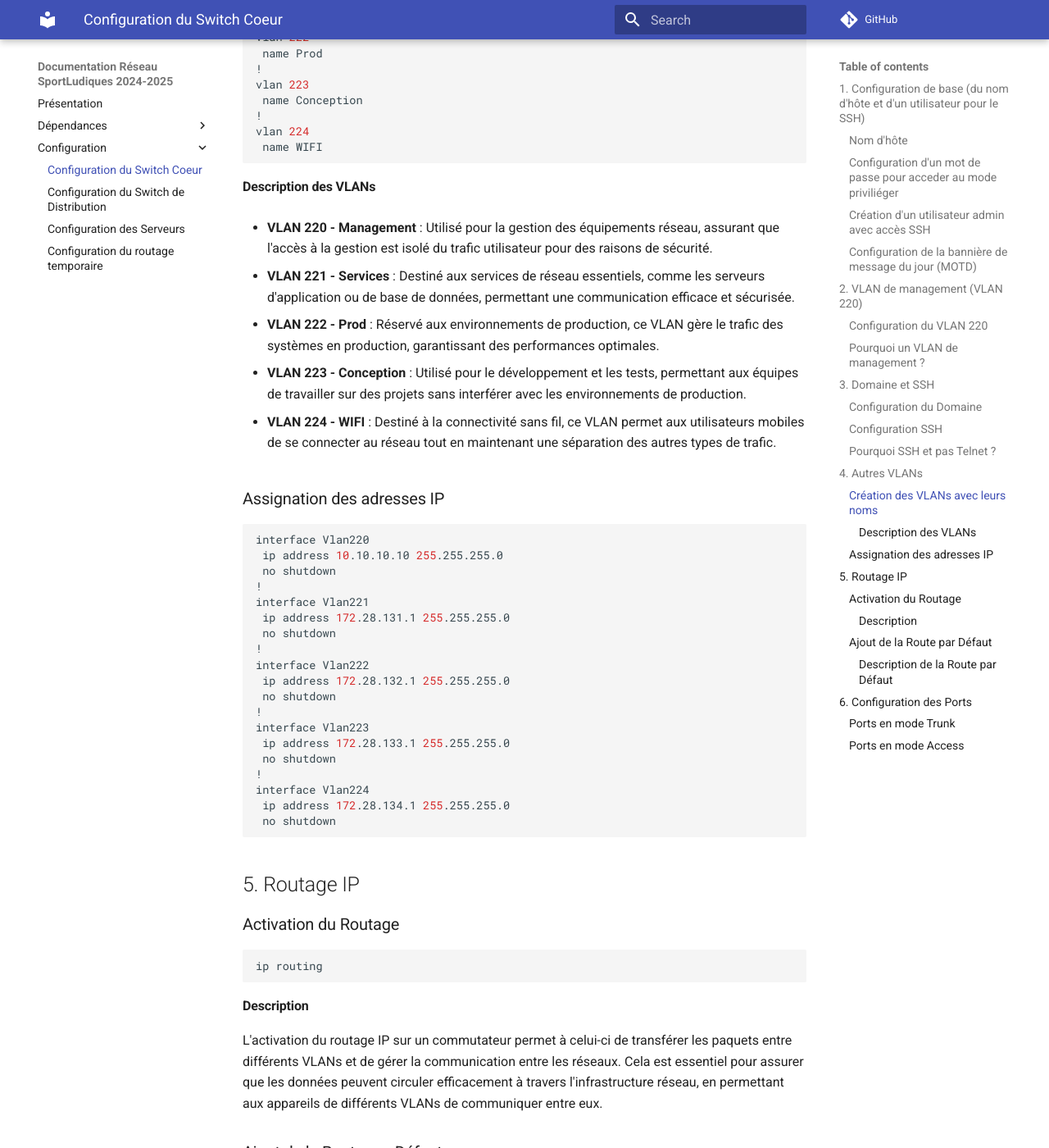
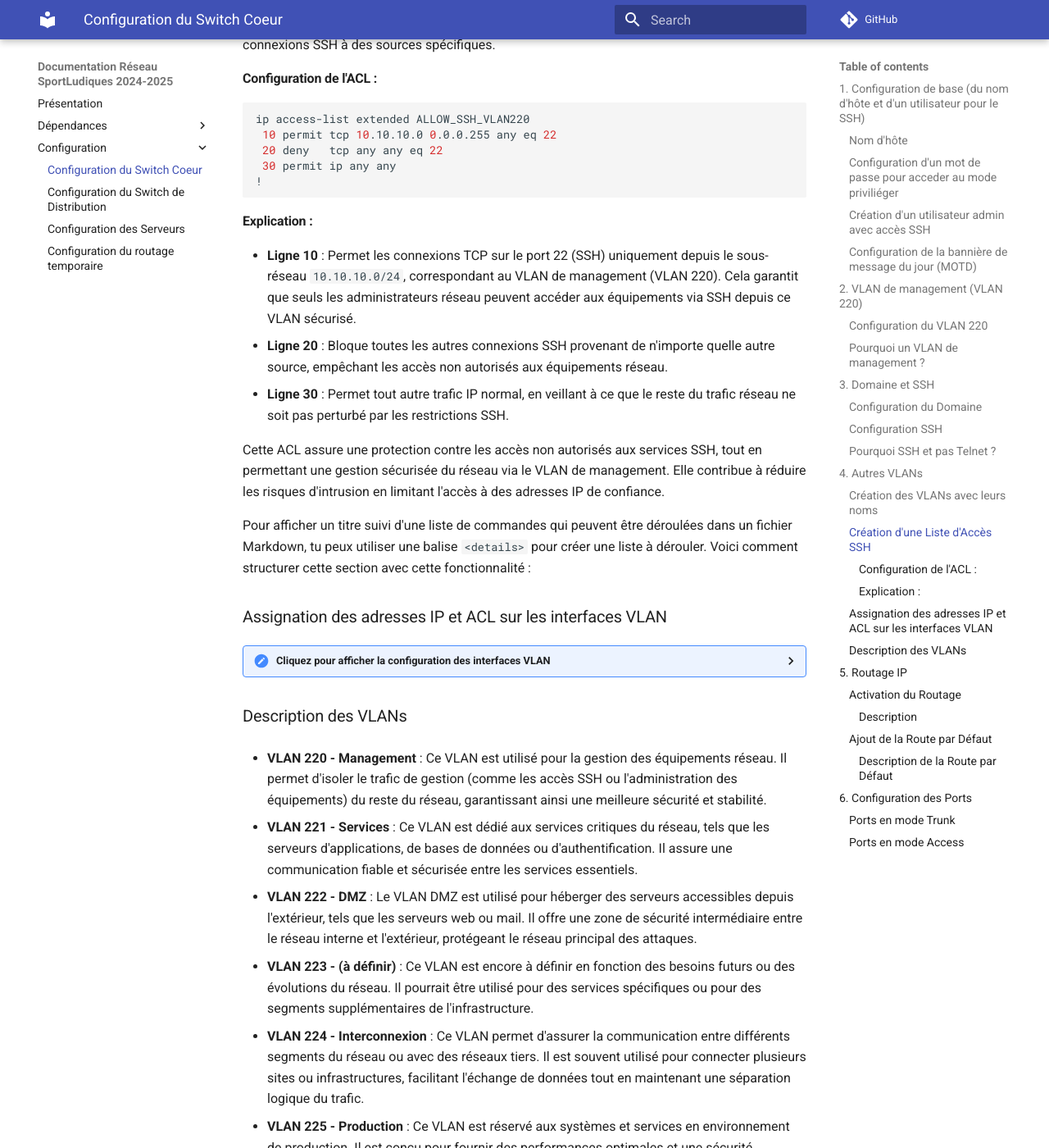
Before and after one commit to Stefanotr/projetsiotours, an MkDocs documentation site: the page built from docs/Configuration-de-base/switch-core.md, in a window 1280 px wide and 1400 px high, scrolled down 2710 px. Shown: the whole window at 82% size. Built offline with MkDocs 1.6.1 and Material for MkDocs 9.7.7, drawn with Linux system fonts in a browser that asks for light colours; comment, search, counter and statistics services are not loaded; some of the changed text lies outside the part shown.

Commit message:
swcore maj du 23/09/24

````diff
--- a/docs/Configuration-de-base/switch-core.md
+++ b/docs/Configuration-de-base/switch-core.md
@@ -85,12 +85,12 @@ Les avantages principaux de SSH sont :
 
 - **Confidentialité** : SSH assure que toutes les commandes exécutées et les données échangées restent privées.
 
-En résumé, SSH est essentiel pour administrer les équipements en toute sécurité, là où Telnet représente un risque de sécurité majeur en raison de l'absence de chiffrement.
-
-
 ## 4. Autres VLANs
 
 ### Création des VLANs avec leurs noms
+
+<details>
+<summary>Cliquez pour afficher la configuration des VLANs</summary>
 
 ```bash
 vlan 220
@@ -100,48 +100,98 @@ vlan 221
  name Services
 !
 vlan 222
- name Prod
+ name DMZ
 !
 vlan 223
- name Conception
+ name (à définir)
 !
 vlan 224
- name WIFI
+ name Interconnexion
+!
+vlan 225
+ name Production
+!
+vlan 226
+ name Conception
 ```
 
-#### Description des VLANs
-- **VLAN 220 - Management** : Utilisé pour la gestion des équipements réseau, assurant que l'accès à la gestion est isolé du trafic utilisateur pour des raisons de sécurité.
+</details>
 
-- **VLAN 221 - Services** : Destiné aux services de réseau essentiels, comme les serveurs d'application ou de base de données, permettant une communication efficace et sécurisée.
+### Création d'une Liste d'Accès SSH
 
-- **VLAN 222 - Prod** : Réservé aux environnements de production, ce VLAN gère le trafic des systèmes en production, garantissant des performances optimales.
+L'ACL (Access Control List) étendue `ALLOW_SSH_VLAN220` a pour objectif de contrôler et sécuriser les accès SSH au réseau, en limitant l'accès aux seuls utilisateurs autorisés provenant du VLAN de management. Cette configuration permet de renforcer la sécurité en restreignant les connexions SSH à des sources spécifiques.
 
-- **VLAN 223 - Conception** : Utilisé pour le développement et les tests, permettant aux équipes de travailler sur des projets sans interférer avec les environnements de production.
+#### Configuration de l'ACL :
+```bash
+ip access-list extended ALLOW_SSH_VLAN220
+ 10 permit tcp 10.10.10.0 0.0.0.255 any eq 22
+ 20 deny   tcp any any eq 22
+ 30 permit ip any any
+!
+```
 
-- **VLAN 224 - WIFI** : Destiné à la connectivité sans fil, ce VLAN permet aux utilisateurs mobiles de se connecter au réseau tout en maintenant une séparation des autres types de trafic.
+#### Explication :
+- **Ligne 10** : Permet les connexions TCP sur le port 22 (SSH) uniquement depuis le sous-réseau `10.10.10.0/24`, correspondant au VLAN de management (VLAN 220). Cela garantit que seuls les administrateurs réseau peuvent accéder aux équipements via SSH depuis ce VLAN sécurisé.
+- **Ligne 20** : Bloque toutes les autres connexions SSH provenant de n'importe quelle autre source, empêchant les accès non autorisés aux équipements réseau.
+- **Ligne 30** : Permet tout autre trafic IP normal, en veillant à ce que le reste du trafic réseau ne soit pas perturbé par les restrictions SSH.
 
-### Assignation des adresses IP
+Cette ACL assure une protection contre les accès non autorisés aux services SSH, tout en permettant une gestion sécurisée du réseau via le VLAN de management. Elle contribue à réduire les risques d'intrusion en limitant l'accès à des adresses IP de confiance.
+
+Pour afficher un titre suivi d'une liste de commandes qui peuvent être déroulées dans un fichier Markdown, tu peux utiliser une balise `<details>` pour créer une liste à dérouler. Voici comment structurer cette section avec cette fonctionnalité :
+
+### Assignation des adresses IP et ACL sur les interfaces VLAN
+
+<details>
+<summary>Cliquez pour afficher la configuration des interfaces VLAN</summary>
+
 ```bash
 interface Vlan220
  ip address 10.10.10.10 255.255.255.0
+ ip access-group ALLOW_SSH_VLAN220 in
  no shutdown
 !
 interface Vlan221
  ip address 172.28.131.1 255.255.255.0
+ ip access-group ALLOW_SSH_VLAN220 in
  no shutdown
 !
 interface Vlan222
- ip address 172.28.132.1 255.255.255.0
- no shutdown
-!
-interface Vlan223
- ip address 172.28.133.1 255.255.255.0
+ ip address 192.168.37.1 255.255.255.0
+ ip access-group ALLOW_SSH_VLAN220 in
  no shutdown
 !
 interface Vlan224
- ip address 172.28.134.1 255.255.255.0
+ ip address 10.0.0.10 255.255.255.0
+ ip access-group ALLOW_SSH_VLAN220 in
+ no shutdown
+!
+interface Vlan225
+ ip address 172.28.135.1 255.255.255.0
+ ip access-group ALLOW_SSH_VLAN220 in
+ no shutdown
+!
+interface Vlan226
+ ip address 172.28.136.1 255.255.255.0
+ ip access-group ALLOW_SSH_VLAN220 in
  no shutdown
 ```
+
+</details>
+
+### Description des VLANs
+- **VLAN 220 - Management** : Ce VLAN est utilisé pour la gestion des équipements réseau. Il permet d'isoler le trafic de gestion (comme les accès SSH ou l'administration des équipements) du reste du réseau, garantissant ainsi une meilleure sécurité et stabilité.
+
+- **VLAN 221 - Services** : Ce VLAN est dédié aux services critiques du réseau, tels que les serveurs d'applications, de bases de données ou d'authentification. Il assure une communication fiable et sécurisée entre les services essentiels.
+
+- **VLAN 222 - DMZ** : Le VLAN DMZ est utilisé pour héberger des serveurs accessibles depuis l'extérieur, tels que les serveurs web ou mail. Il offre une zone de sécurité intermédiaire entre le réseau interne et l'extérieur, protégeant le réseau principal des attaques.
+
+- **VLAN 223 - (à définir)** : Ce VLAN est encore à définir en fonction des besoins futurs ou des évolutions du réseau. Il pourrait être utilisé pour des services spécifiques ou pour des segments supplémentaires de l'infrastructure.
+
+- **VLAN 224 - Interconnexion** : Ce VLAN permet d'assurer la communication entre différents segments du réseau ou avec des réseaux tiers. Il est souvent utilisé pour connecter plusieurs sites ou infrastructures, facilitant l'échange de données tout en maintenant une séparation logique du trafic.
+
+- **VLAN 225 - Production** : Ce VLAN est réservé aux systèmes et services en environnement de production. Il est conçu pour fournir des performances optimales et une sécurité renforcée aux applications critiques de l'entreprise.
+
+- **VLAN 226 - Conception** : Utilisé par les équipes de développement et d'ingénierie, ce VLAN permet de tester de nouvelles applications ou configurations sans impacter l'environnement de production. Il garantit une séparation nette entre les activités de conception et les systèmes en cours d'utilisation.
 
 ## 5. Routage IP
 
````
